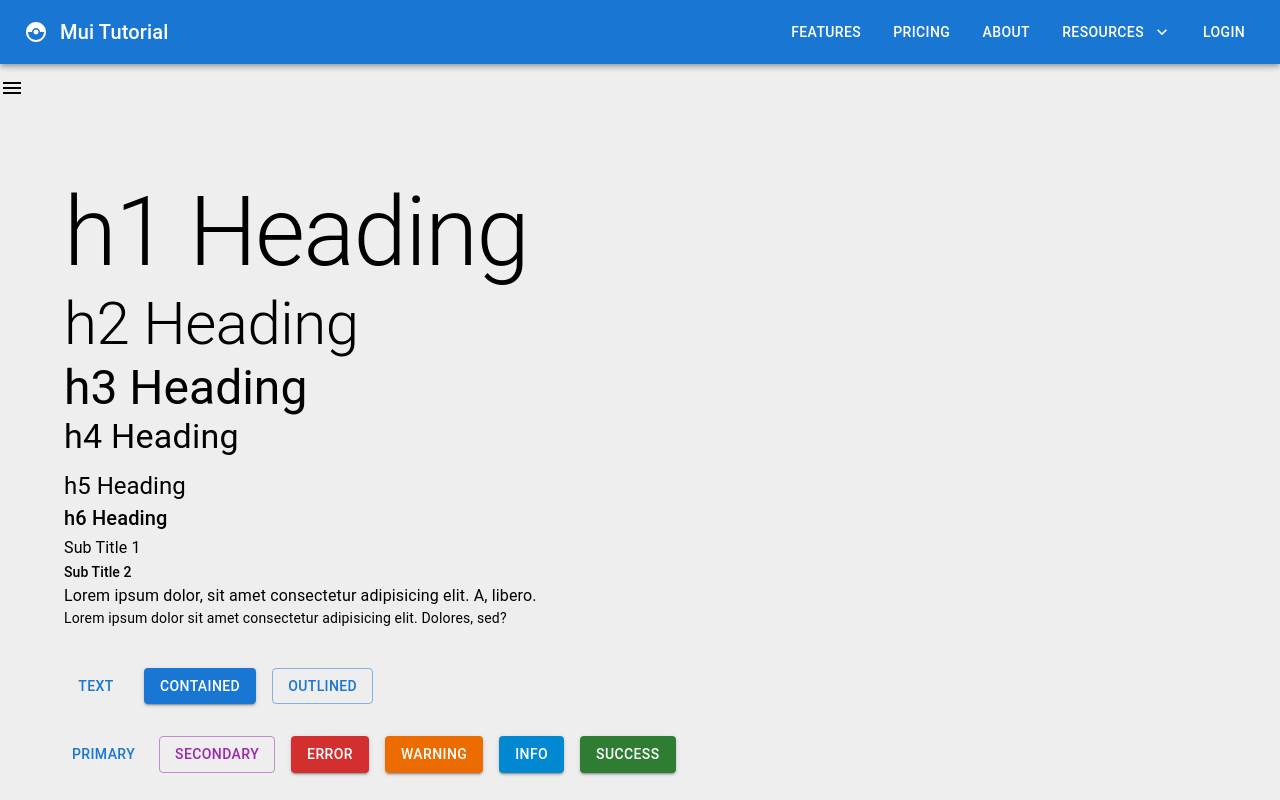
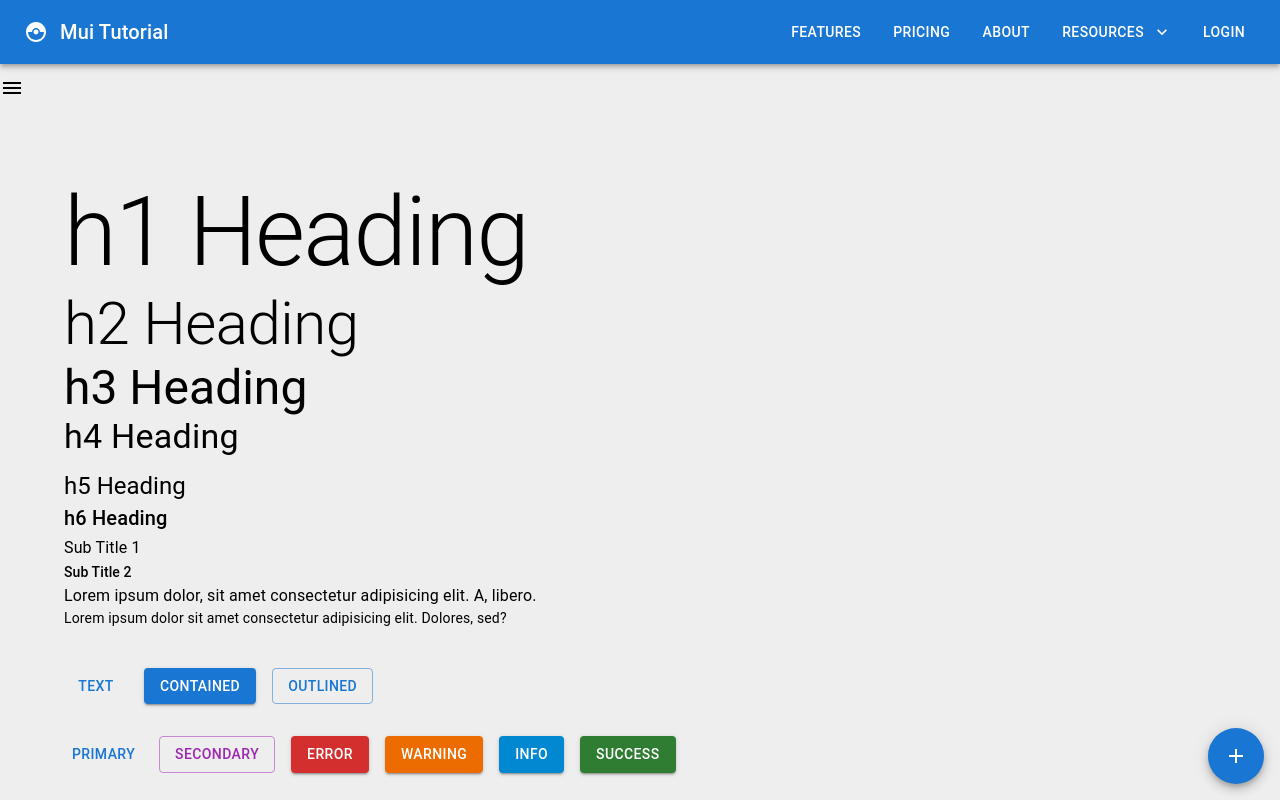
Before and after one commit to ralphsulit/material-ui-tutorial, a React (Create React App) app: page / in a window 1280 px wide. Shown: the top 800 px of the page. Built offline with nearby package versions, Linux system fonts and the light colour scheme.

Commit message:
feat: added MuiSpeedDial component (Speed Dial Component)

```diff
--- a/src/App.tsx
+++ b/src/App.tsx
@@ -19,6 +19,7 @@
 import { MuiLink } from './components/MuiLink';
 import { MuiBreadcrumbs } from './components/MuiBreadCrumbs';
 import { MuiDrawer } from './components/MuiDrawer';
+import { MuiSpeedDial } from './components/MuiSpeedDial';
 
 function App() {
   return (
@@ -72,6 +73,9 @@
 
         {/* Breadcrumb Component */}
         <MuiBreadcrumbs />
+
+        {/* SpeedDial Component */}
+        <MuiSpeedDial />
       </Stack>
     </div>
   );
--- /dev/null
+++ b/src/components/MuiSpeedDial.tsx
@@ -0,0 +1,19 @@
+import { SpeedDial, SpeedDialAction, SpeedDialIcon } from '@mui/material';
+
+import CopyIcon from '@mui/icons-material/FileCopyOutlined';
+import PrintIcon from '@mui/icons-material/Print';
+import ShareIcon from '@mui/icons-material/Share';
+
+export const MuiSpeedDial = () => {
+  return (
+    <SpeedDial
+      ariaLabel='Navigation speed dial'
+      sx={{ position: 'absolute', bottom: 16, right: 16}}
+      icon={<SpeedDialIcon />}
+    >
+      <SpeedDialAction icon={<CopyIcon />} tooltipTitle='Copy' />
+      <SpeedDialAction icon={<PrintIcon />} tooltipTitle='Print' />
+      <SpeedDialAction icon={<ShareIcon />} tooltipTitle='Share' />
+    </SpeedDial>
+  )
+}
```
